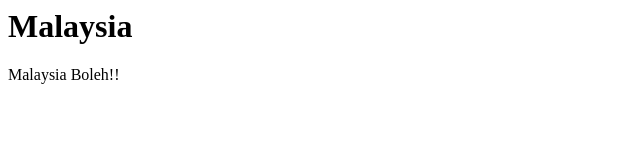
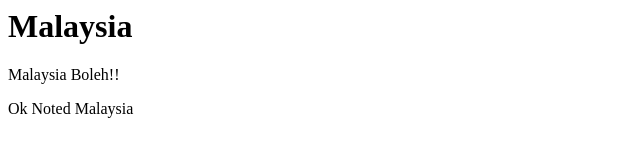
Before and after one commit to ChubaaR/CountryRepo, a plain HTML site: page index.html in a window 1280 px wide. Shown: the whole page, without its empty margins (0-640 px from the left). Drawn offline with Linux system fonts and the light colour scheme.

Commit message:
Added index.html

```diff
--- a/index.html
+++ b/index.html
@@ -5,4 +5,6 @@
 
 <p> Malaysia Boleh!!</p>
 
+<p> Ok Noted Malaysia</p>
+
 </head>
```
